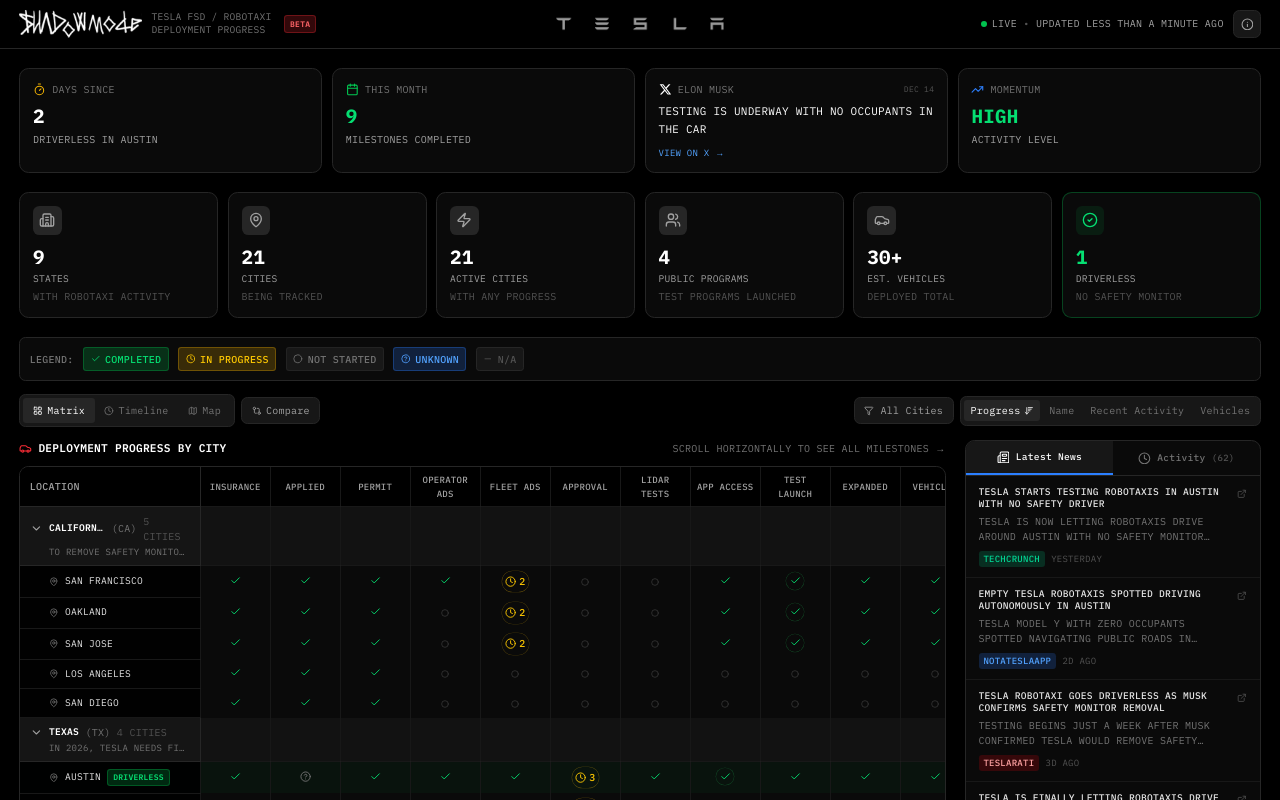
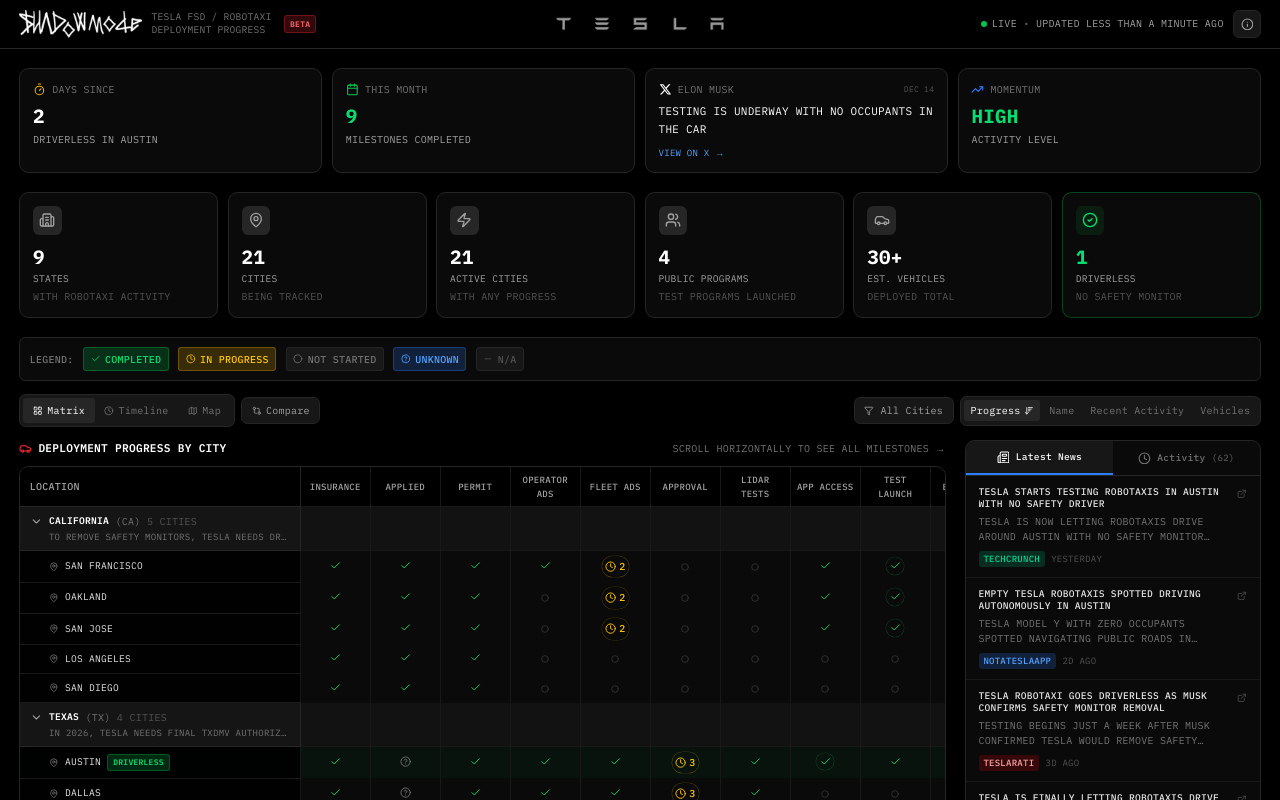
Before and after one commit to ericvienna/shadowmode, a Next.js app: page / in a window 1280 px wide. Shown: the top 800 px of the page. Built offline with nearby package versions, Linux system fonts and the light colour scheme.

Commit message:
Widen location column on desktop and add tooltip for state notes

```diff
--- a/src/components/ProgressMatrix.tsx
+++ b/src/components/ProgressMatrix.tsx
@@ -66,7 +66,7 @@
         <table className="w-full border-collapse">
           <thead className="bg-black sticky top-0 z-30">
             <tr>
-              <th className="px-2 sm:px-3 py-2 text-left text-[10px] font-medium text-neutral-400 uppercase border-b border-r border-neutral-800 w-[140px] sm:w-[180px] min-w-[140px] sm:min-w-[180px] max-w-[140px] sm:max-w-[180px] sticky left-0 bg-black z-40">
+              <th className="px-2 sm:px-3 py-2 text-left text-[10px] font-medium text-neutral-400 uppercase border-b border-r border-neutral-800 w-[140px] sm:w-[180px] lg:w-[280px] min-w-[140px] sm:min-w-[180px] lg:min-w-[280px] max-w-[140px] sm:max-w-[180px] lg:max-w-[280px] sticky left-0 bg-black z-40">
                 Location
               </th>
               {MILESTONE_DEFINITIONS.map(def => (
@@ -95,7 +95,7 @@
                   onMouseLeave={() => setHoveredRow(null)}
                 >
                   <td
-                    className="px-2 sm:px-3 py-2 border-b border-r border-neutral-800 sticky left-0 bg-neutral-900/90 z-10 w-[140px] sm:w-[180px] min-w-[140px] sm:min-w-[180px] max-w-[140px] sm:max-w-[180px]"
+                    className="px-2 sm:px-3 py-2 border-b border-r border-neutral-800 sticky left-0 bg-neutral-900/90 z-10 w-[140px] sm:w-[180px] lg:w-[280px] min-w-[140px] sm:min-w-[180px] lg:min-w-[280px] max-w-[140px] sm:max-w-[180px] lg:max-w-[280px] group relative"
                   >
                     <div className="flex items-center gap-1 sm:gap-2 overflow-hidden">
                       {expandedStates.has(state.id) ? (
@@ -114,9 +114,16 @@
                       </span>
                     </div>
                     {state.notes && (
-                      <div className="hidden sm:block ml-6 text-[9px] text-neutral-500 mt-0.5 max-w-[300px] truncate">
-                        {state.notes}
-                      </div>
+                      <>
+                        <div className="hidden sm:block ml-6 text-[9px] text-neutral-500 mt-0.5 truncate">
+                          {state.notes}
+                        </div>
+                        {/* Tooltip on hover */}
+                        <div className="absolute left-full ml-2 top-1/2 -translate-y-1/2 px-3 py-2 bg-black/95 border border-neutral-700 rounded-lg text-[10px] text-neutral-300 whitespace-nowrap z-[200] opacity-0 invisible group-hover:opacity-100 group-hover:visible transition-all shadow-xl pointer-events-none">
+                          <div className="font-semibold text-white mb-1">{state.name} ({state.abbreviation})</div>
+                          <div className="max-w-[300px] whitespace-normal">{state.notes}</div>
+                        </div>
+                      </>
                     )}
                   </td>
                   {MILESTONE_DEFINITIONS.map(def => (
@@ -144,7 +151,7 @@
                         onMouseEnter={() => setHoveredRow(city.id)}
                         onMouseLeave={() => setHoveredRow(null)}
                       >
-                        <td className="px-2 sm:px-3 py-1.5 border-b border-r border-neutral-800/50 sticky left-0 bg-black/90 z-10 w-[140px] sm:w-[180px] min-w-[140px] sm:min-w-[180px] max-w-[140px] sm:max-w-[180px]">
+                        <td className="px-2 sm:px-3 py-1.5 border-b border-r border-neutral-800/50 sticky left-0 bg-black/90 z-10 w-[140px] sm:w-[180px] lg:w-[280px] min-w-[140px] sm:min-w-[180px] lg:min-w-[280px] max-w-[140px] sm:max-w-[180px] lg:max-w-[280px]">
                           <div className="flex items-center gap-1 sm:gap-2 pl-4 sm:pl-6 overflow-hidden">
                             <MapPin className="w-3 h-3 text-neutral-500 flex-shrink-0" />
                             <span className="text-neutral-200 text-[10px] sm:text-xs truncate">
```
